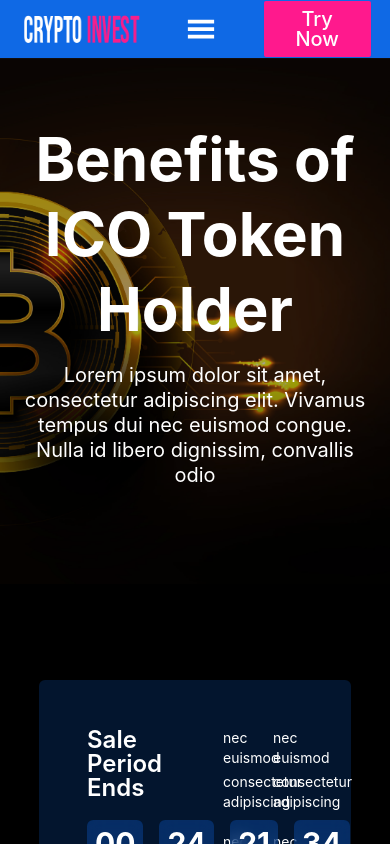
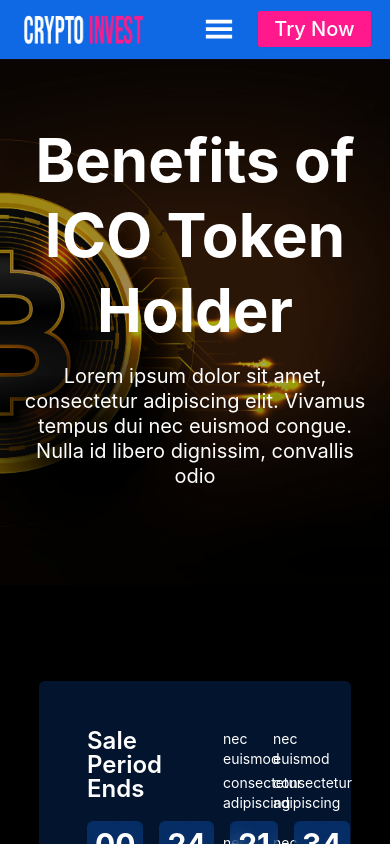
Before and after one commit to mmesomasaint/crypto-templates, a Next.js app: page /templates/crypto-invest/token-sale in a window 390 px wide. Shown: the top 844 px of the page. Built offline with nearby package versions, Linux system fonts and the light colour scheme.

Commit message:
Fix: Adjust space btw menu and 'try now' btn

```diff
--- a/pages/templates/crypto-invest/token-sale.js
+++ b/pages/templates/crypto-invest/token-sale.js
@@ -44,7 +44,7 @@
                 alt='company logo'
               />
             </div>
-            <div className='flex justify-between gap-12 items-center'>
+            <div className='flex justify-between gap-6 lg:gap-12 items-center'>
               <div className='block lg:hidden'>
                 <GiHamburgerMenu
                   className='text-3xl text-white'
```
